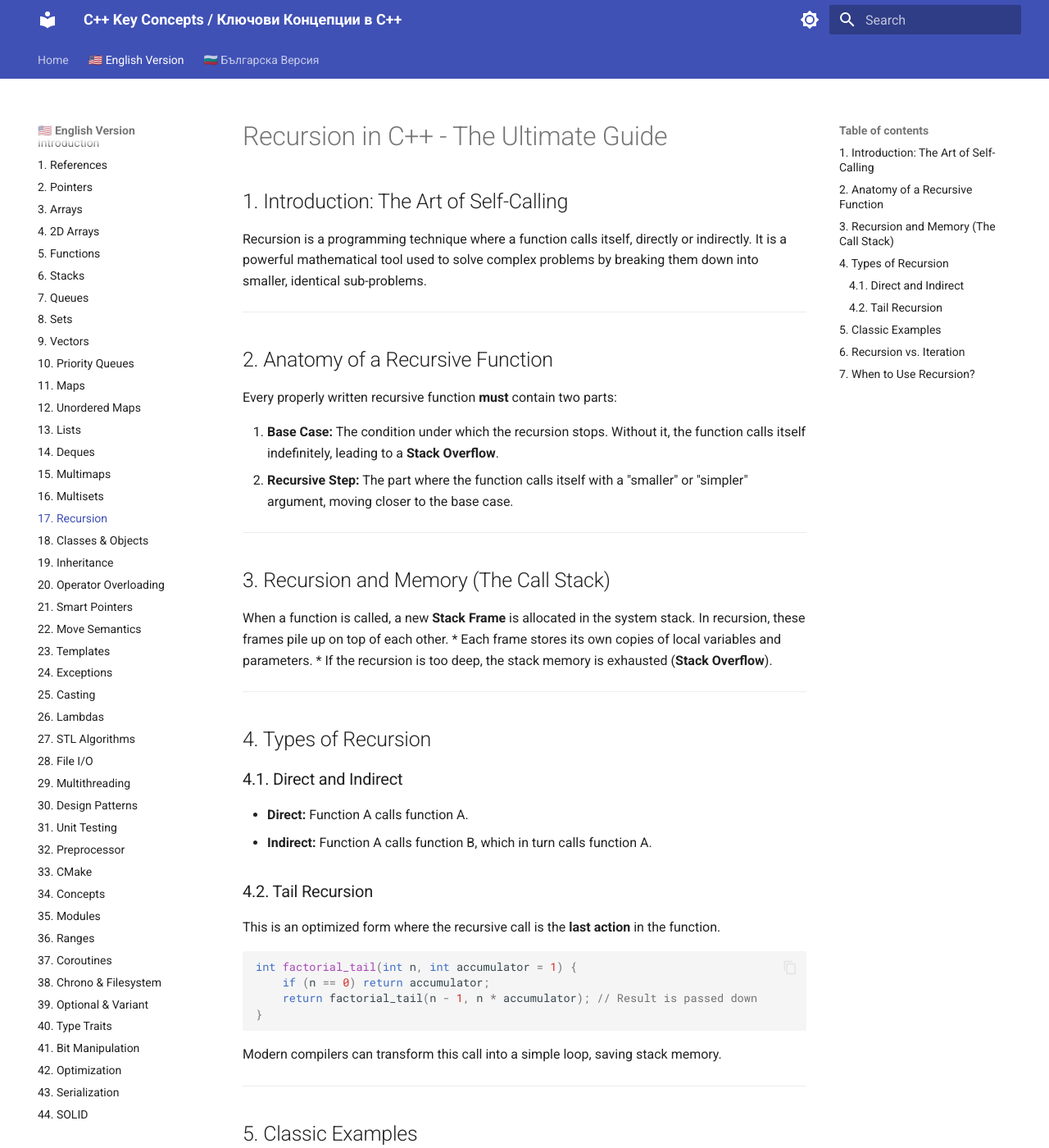
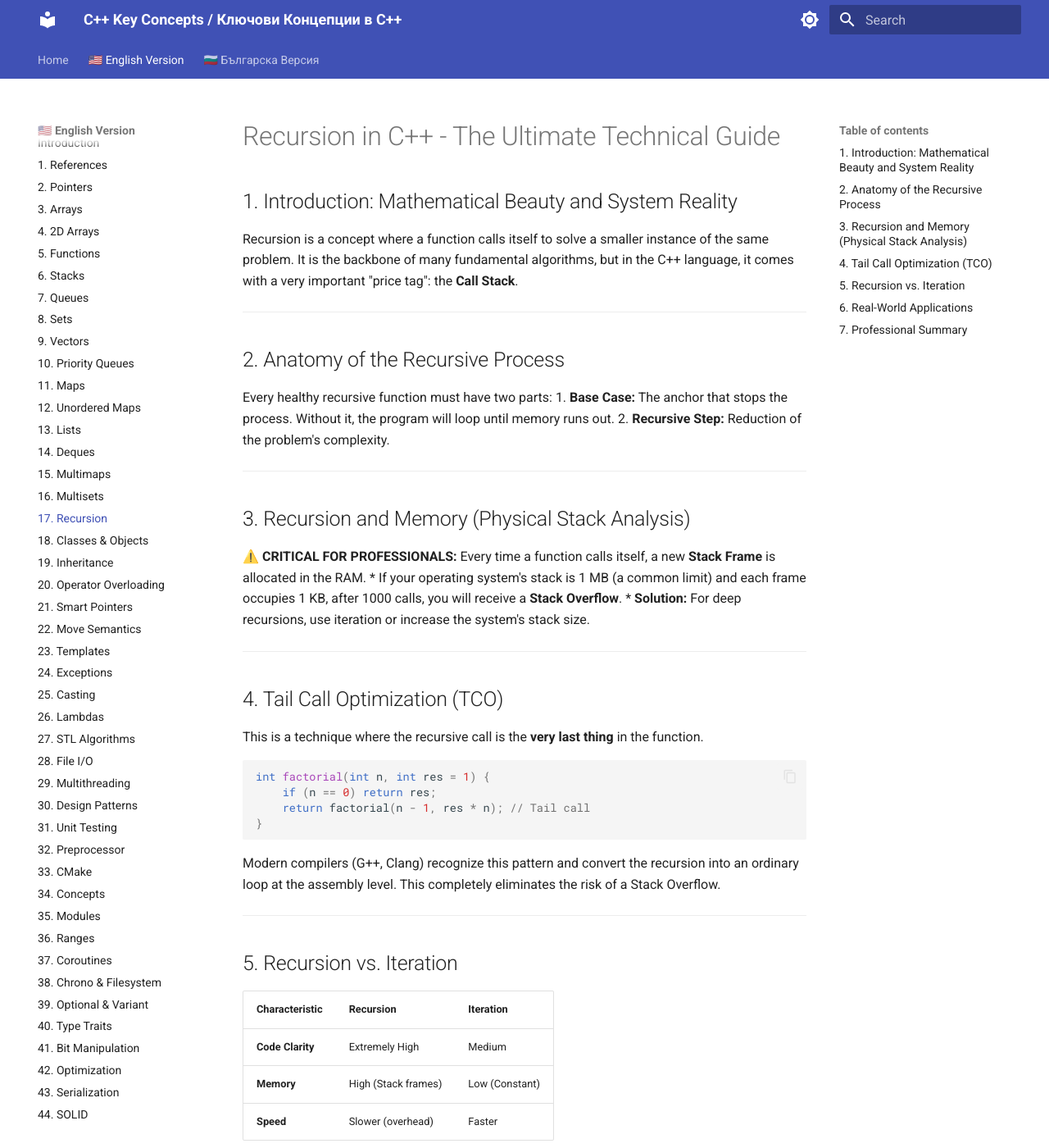
Before and after one commit to KadirYazadzhi/CPlusPlus---KeyConcepts, an MkDocs documentation site: the page built from docs/en/Recursion/Recursion.md, in a window 1280 px wide and 1400 px high. Shown: the whole window at 82% size. Built offline with MkDocs 1.6.1 and Material for MkDocs 9.7.7, drawn with Linux system fonts in a browser that asks for light colours; some of the changed text lies outside the part shown.

Commit message:
Docs: Complete encyclopedic guides for Multimaps, Multisets and Recursion (Topics 15-17) covering TCO and duplicate ordering

````diff
--- a/docs/en/Recursion/Recursion.md
+++ b/docs/en/Recursion/Recursion.md
@@ -1,68 +1,61 @@
-# Recursion in C++ - The Ultimate Guide
+# Recursion in C++ - The Ultimate Technical Guide
 
-## 1. Introduction: The Art of Self-Calling
-Recursion is a programming technique where a function calls itself, directly or indirectly. It is a powerful mathematical tool used to solve complex problems by breaking them down into smaller, identical sub-problems.
+## 1. Introduction: Mathematical Beauty and System Reality
+Recursion is a concept where a function calls itself to solve a smaller instance of the same problem. It is the backbone of many fundamental algorithms, but in the C++ language, it comes with a very important "price tag": the **Call Stack**.
 
 ---
 
-## 2. Anatomy of a Recursive Function
+## 2. Anatomy of the Recursive Process
 
-Every properly written recursive function **must** contain two parts:
-
-1.  **Base Case:** The condition under which the recursion stops. Without it, the function calls itself indefinitely, leading to a **Stack Overflow**.
-2.  **Recursive Step:** The part where the function calls itself with a "smaller" or "simpler" argument, moving closer to the base case.
+Every healthy recursive function must have two parts:
+1.  **Base Case:** The anchor that stops the process. Without it, the program will loop until memory runs out.
+2.  **Recursive Step:** Reduction of the problem's complexity.
 
 ---
 
-## 3. Recursion and Memory (The Call Stack)
+## 3. Recursion and Memory (Physical Stack Analysis)
 
-When a function is called, a new **Stack Frame** is allocated in the system stack. In recursion, these frames pile up on top of each other.
-*   Each frame stores its own copies of local variables and parameters.
-*   If the recursion is too deep, the stack memory is exhausted (**Stack Overflow**).
+⚠️ **CRITICAL FOR PROFESSIONALS:** Every time a function calls itself, a new **Stack Frame** is allocated in the RAM.
+*   If your operating system's stack is 1 MB (a common limit) and each frame occupies 1 KB, after 1000 calls, you will receive a **Stack Overflow**.
+*   **Solution:** For deep recursions, use iteration or increase the system's stack size.
 
 ---
 
-## 4. Types of Recursion
+## 4. Tail Call Optimization (TCO)
 
-### 4.1. Direct and Indirect
-*   **Direct:** Function A calls function A.
-*   **Indirect:** Function A calls function B, which in turn calls function A.
-
-### 4.2. Tail Recursion
-This is an optimized form where the recursive call is the **last action** in the function.
+This is a technique where the recursive call is the **very last thing** in the function.
 ```cpp
-int factorial_tail(int n, int accumulator = 1) {
-    if (n == 0) return accumulator;
-    return factorial_tail(n - 1, n * accumulator); // Result is passed down
+int factorial(int n, int res = 1) {
+    if (n == 0) return res;
+    return factorial(n - 1, res * n); // Tail call
 }
 ```
-Modern compilers can transform this call into a simple loop, saving stack memory.
+Modern compilers (G++, Clang) recognize this pattern and convert the recursion into an ordinary loop at the assembly level. This completely eliminates the risk of a Stack Overflow.
 
 ---
 
-## 5. Classic Examples
+## 5. Recursion vs. Iteration
 
-1.  **Factorial:** `n! = n * (n-1)!`
-2.  **Fibonacci Numbers:** `F(n) = F(n-1) + F(n-2)` (⚠️ Be careful with performance here!)
-3.  **Towers of Hanoi:** A classic example of an algorithm almost impossible to write without recursion.
-4.  **Tree Traversal (DFS):** Recursion is the natural way to handle hierarchical structures.
+| Characteristic | Recursion | Iteration |
+| :--- | :--- | :--- |
+| **Code Clarity** | Extremely High | Medium |
+| **Memory** | High (Stack frames) | Low (Constant) |
+| **Speed** | Slower (overhead) | Faster |
 
 ---
 
-## 6. Recursion vs. Iteration
-
-| Characteristic | Recursion | Iteration (Loops) |
-| :--- | :--- | :--- |
-| **Code** | Shorter and more elegant | Longer, requires state management |
-| **Memory** | High overhead (Stack Frames) | Low overhead (often O(1)) |
-| **Performance** | Slower (call overhead) | Faster |
+## 6. Real-World Applications
+1.  **Tree Traversal (DFS):** Filesystem directories, XML/JSON structures.
+2.  **Divide and Conquer:** QuickSort and MergeSort.
+3.  **Backtracking:** Solving Sudoku, Mazes, Password generation.
 
 ---
 
-## 7. When to Use Recursion?
-*   When the problem has a natural recursive structure (trees, graphs).
-*   When clean code is more important than micro-optimization of memory.
-*   In algorithms like **QuickSort**, **MergeSort**, and **Backtracking**.
+## 7. Professional Summary
+*   Use recursion for **hierarchical data**.
+*   Always look for a way to use **TCO (Tail Call Optimization)**.
+*   In memory-critical systems (Embedded), avoid recursion at all costs.
 
 ---
-*(This document is part of the "C++ Key Concepts" course)*
+*Documentation prepared for the "C++ Key Concepts" project.*
+*Version: 2.0 (Full Detail)*
````
Also changed, not shown: docs/bg/Multimaps/Multimaps.md (+22 -21 lines), docs/bg/Multisets/Multisets.md (+30 -21 lines), docs/bg/Recursion/Recursion.md (+33 -40 lines), docs/en/Multimaps/Multimaps.md (+22 -21 lines), docs/en/Multisets/Multisets.md (+30 -21 lines).
